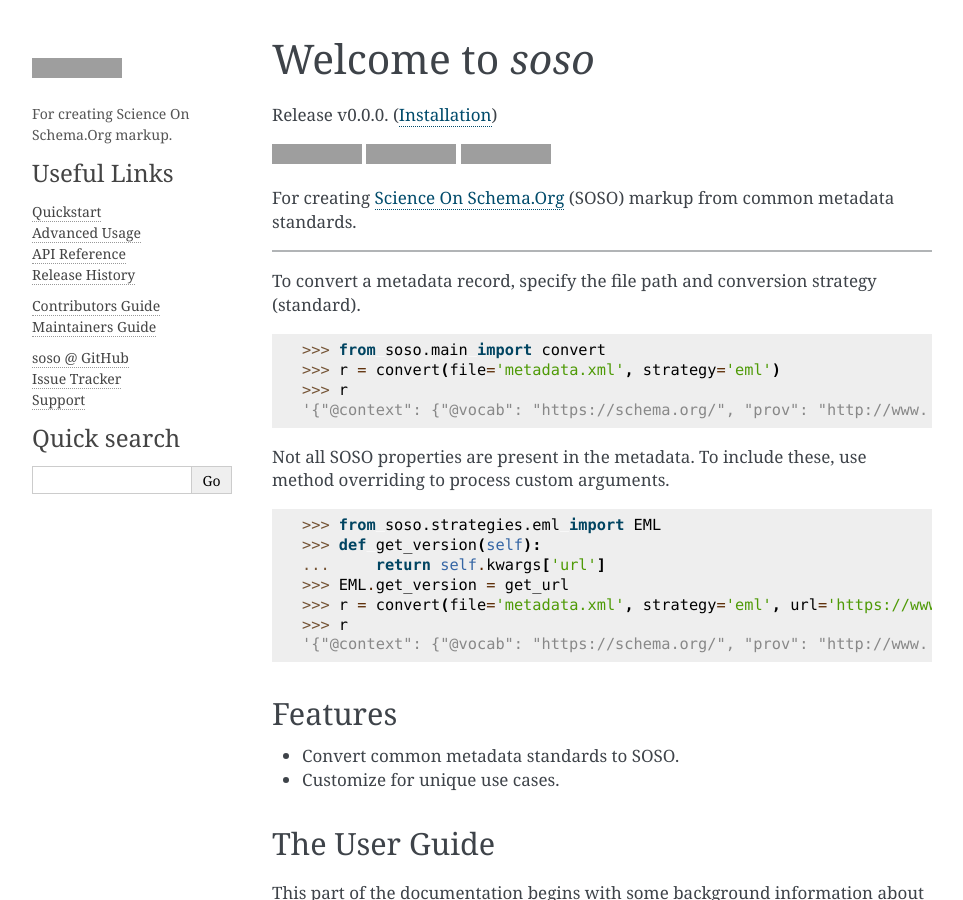
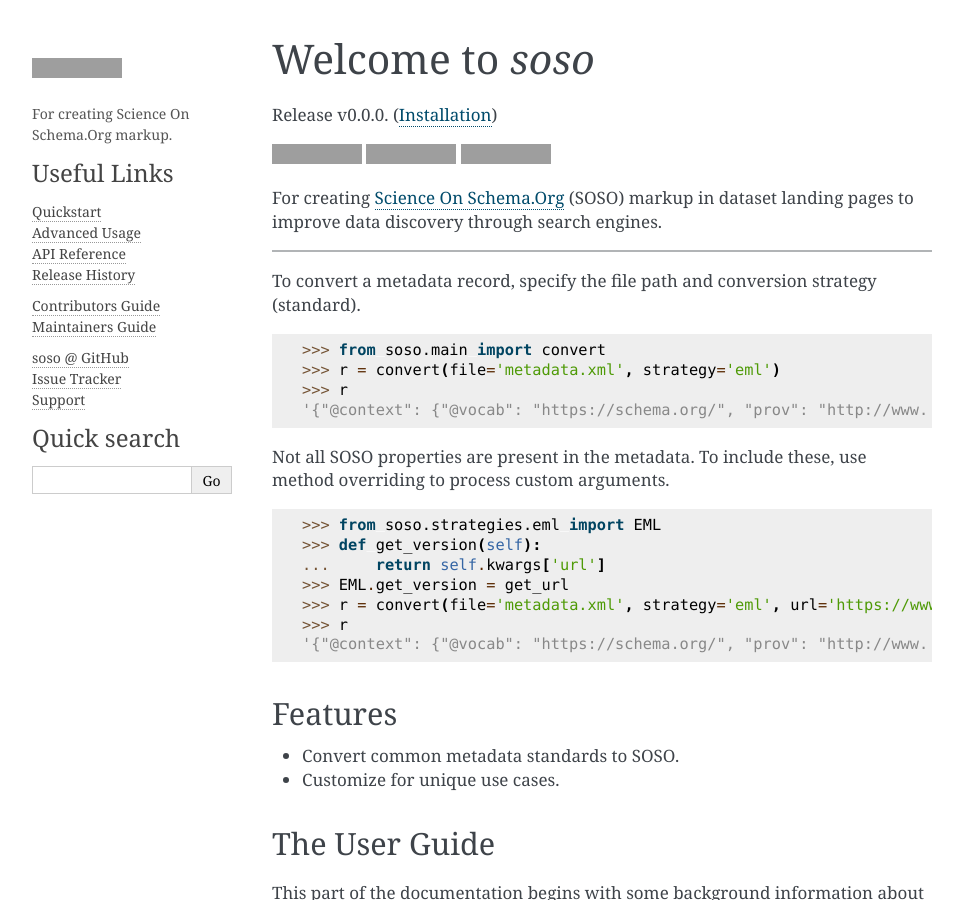
Before and after one commit to clnsmth/soso, a Sphinx documentation site: the page built from docs/source/index.rst, in a window 1280 px wide and 900 px high, cut to the strip 0-900 px from the top of the window. Shown: the whole strip, without its empty margins (148-1111 px from the left). Built offline with Sphinx 7.4.7, drawn with Linux system fonts in a browser that asks for light colours; grey boxes are pictures that could not be loaded.

Commit message:
docs: align project description with SOSO
Update the project description to better align with the mission
statement of Science-On-Schema.Org, ensuring consistency and
clarity.

```diff
--- a/docs/source/index.rst
+++ b/docs/source/index.rst
@@ -15,7 +15,7 @@
     :target: https://app.codecov.io/github/clnsmth/soso?branch=convert
     :alt: Code coverage status
 
-For creating `Science On Schema.Org`_ (SOSO) markup from common metadata standards.
+For creating `Science On Schema.Org`_ (SOSO) markup in dataset landing pages to improve data discovery through search engines.
 
 .. _Science On Schema.Org: https://github.com/ESIPFed/science-on-schema.org
 
```
